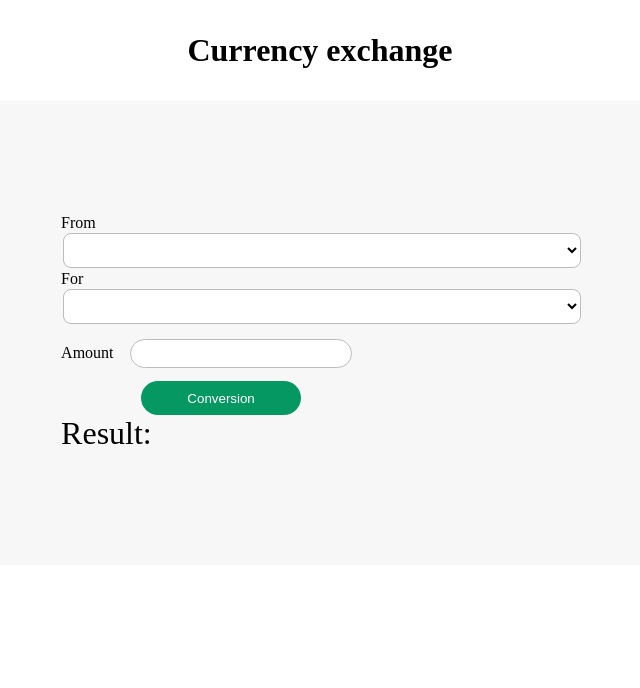
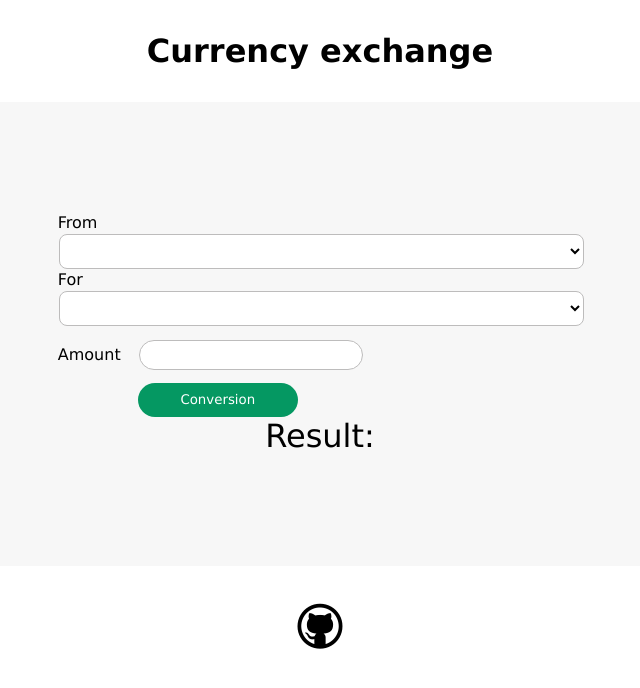
Before and after one commit to fcsk/Currency-Exchange, a plain HTML site: page index.html in a window 1280 px wide. Shown: the whole page, without its empty margins (320-960 px from the left). Drawn offline with Linux system fonts and the light colour scheme; no server answers.

Commit message:
added fonttello

```diff
--- a/index.html
+++ b/index.html
@@ -5,6 +5,7 @@
     <meta http-equiv="X-UA-Compatible" content="IE=edge" />
     <meta name="viewport" content="width=device-width, initial-scale=1.0" />
     <link rel="stylesheet" href="style/style.css" />
+    <link rel="stylesheet" href="style/fontello.css" />
     <title>Currency exchange</title>
   </head>
   <body>
@@ -12,7 +13,6 @@
       <h1>Currency exchange</h1>
     </header>
     <div class="container">
-      <div class="formularz">
       <form>
         <label for="fromCurrency">From</label>
         <select id="fromCurrency"></select>
@@ -31,7 +31,7 @@
         <p>Result: <span id="result"></span></p>
       </form>
     </div>
-    </div>
+    <a class="icon-github-circled-alt2" href="https://github.com/fcsk"></a>
     <script src="js/app.js"></script>
   </body>
 </html>
--- /dev/null
+++ b/style/fontello.css
@@ -0,0 +1,57 @@
+@font-face {
+  font-family: 'fontello';
+  src: url('../font/fontello.eot?92906528');
+  src: url('../font/fontello.eot?92906528#iefix') format('embedded-opentype'),
+       url('../font/fontello.woff2?92906528') format('woff2'),
+       url('../font/fontello.woff?92906528') format('woff'),
+       url('../font/fontello.ttf?92906528') format('truetype'),
+       url('../font/fontello.svg?92906528#fontello') format('svg');
+  font-weight: normal;
+  font-style: normal;
+}
+/* Chrome hack: SVG is rendered more smooth in Windozze. 100% magic, uncomment if you need it. */
+/* Note, that will break hinting! In other OS-es font will be not as sharp as it could be */
+/*
+@media screen and (-webkit-min-device-pixel-ratio:0) {
+  @font-face {
+    font-family: 'fontello';
+    src: url('../font/fontello.svg?92906528#fontello') format('svg');
+  }
+}
+*/
+[class^="icon-"]:before, [class*=" icon-"]:before {
+  font-family: "fontello";
+  font-style: normal;
+  font-weight: normal;
+  speak: never;
+
+  display: inline-block;
+  text-decoration: inherit;
+  width: 1em;
+  margin-right: .2em;
+  text-align: center;
+  /* opacity: .8; */
+
+  /* For safety - reset parent styles, that can break glyph codes*/
+  font-variant: normal;
+  text-transform: none;
+
+  /* fix buttons height, for twitter bootstrap */
+  line-height: 1em;
+
+  /* Animation center compensation - margins should be symmetric */
+  /* remove if not needed */
+  margin-left: .2em;
+
+  /* you can be more comfortable with increased icons size */
+  /* font-size: 120%; */
+
+  /* Font smoothing. That was taken from TWBS */
+  -webkit-font-smoothing: antialiased;
+  -moz-osx-font-smoothing: grayscale;
+
+  /* Uncomment for 3D effect */
+  /* text-shadow: 1px 1px 1px rgba(127, 127, 127, 0.3); */
+}
+
+.icon-github-circled-alt2:before { content: '\f056'; } /* '' */
--- a/style/style.css
+++ b/style/style.css
@@ -2,13 +2,19 @@
     margin: 0;
     padding: 0;
     background-color: rgb(255, 255, 255);
-    color:rgb(0, 0, 0)
+    color:rgb(0, 0, 0);
+    font-family:'Lucida Sans', 'Lucida Sans Regular', 'Lucida Grande', 'Lucida Sans Unicode', Geneva, Verdana, sans-serif
 }
 
 header {
     display: block;
     text-align:center;
     padding: 2rem;
+}
+body {
+    display: flex;
+    flex-direction: column;
+    justify-content: center;
 }
 
 form {
@@ -22,6 +28,7 @@ form label  {
 .container p  {
     background-color: rgb(247, 247, 247);
     font-size: 2rem;
+    text-align: center;
 }
 
 input[type=number] {
@@ -66,6 +73,15 @@ input[type=text], select {
     border-radius: 2rem;
 }
 
+.icon-github-circled-alt2 {
+    font-size: 3rem;
+    display: inline;
+    text-align: center;
+    margin-top: 2rem;
+    box-sizing: border-box;
+    text-decoration: none;
+}
+
 .amount-row {
     background-color:  rgb(247, 247, 247);
 
@@ -77,6 +93,10 @@ span {
 }
 
 @media only screen and (max-width: 1015px) {
+
+    .icon-github-circled-alt2 {
+        font-size: 7rem;
+    }
 
     .container {
         height: 35VH;
@@ -119,6 +139,10 @@ span {
 
     }
 
+    .icon-github-circled-alt2 {
+        font-size: 10rem;
+    }
+
 
 
   .convert-button {
```
Also changed, not shown: font/fontello.ttf (added), font/fontello.woff (added), font/fontello.woff2 (added), 2 other files. Lines whose indentation alone changed are shown as unchanged.
